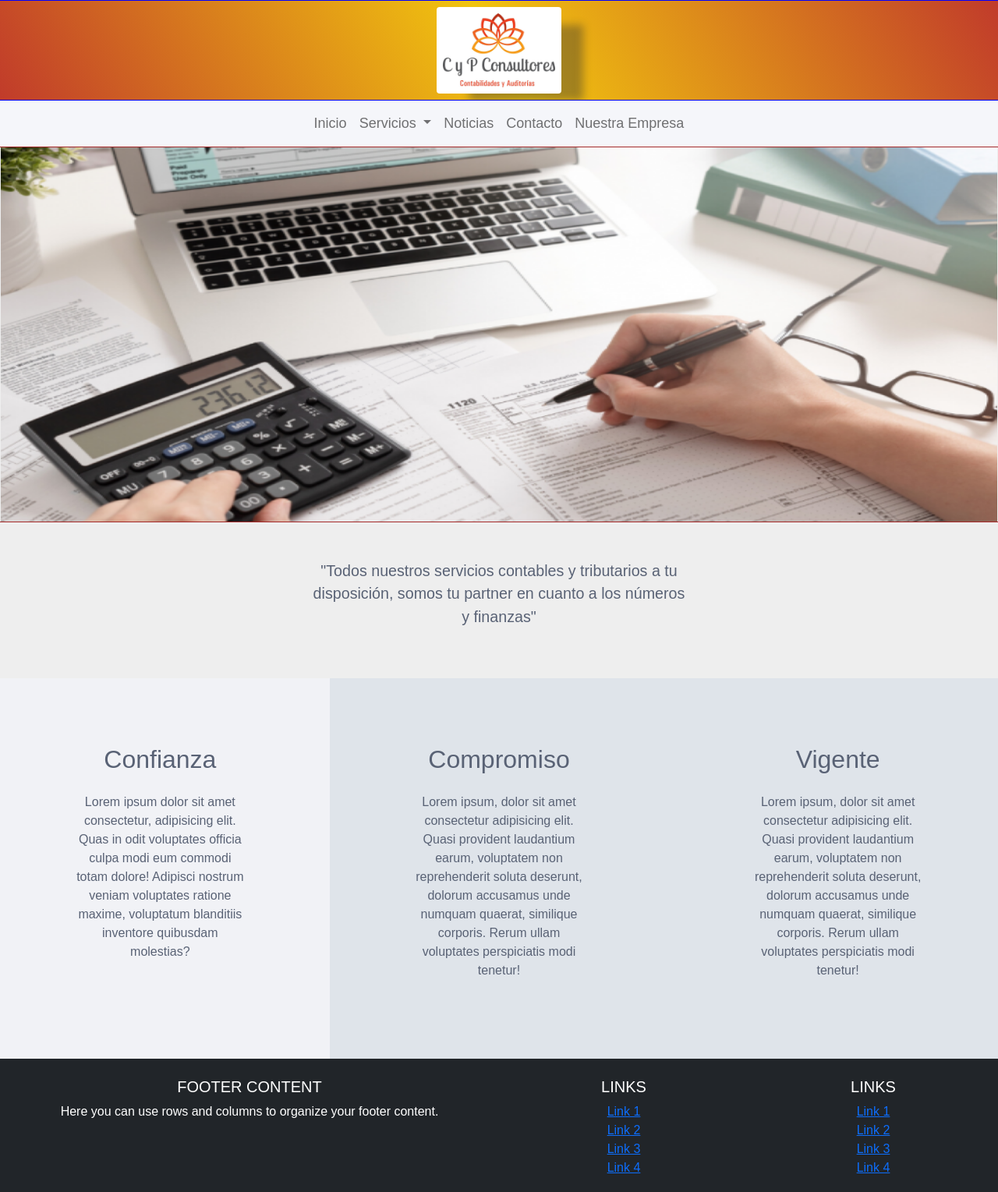
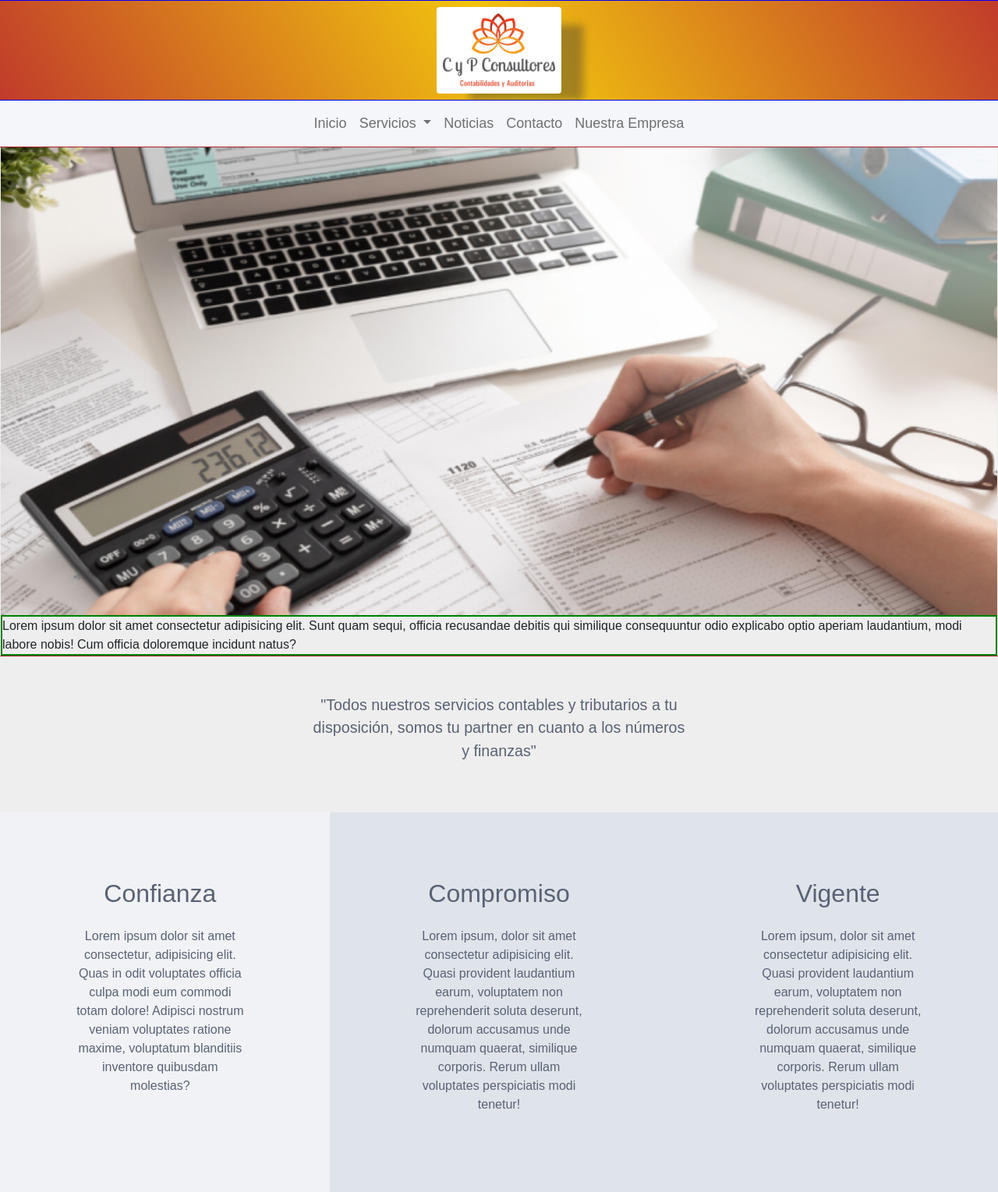
Before and after one commit to Toqui012/ContabilidadCeci, a PHP site: page / in a window 1280 px wide. Shown: the top 1529 px of the page at 78% size. Run offline with PHP 8.4, Linux system fonts and the light colour scheme; some libraries are stand-ins or nearby versions.

Commit message:
Nueva mejora de pagina

```diff
--- a/index.html
+++ b/index.html
@@ -12,7 +12,7 @@
 <body>
 
     <div class="row">
-        <div class="col-md-12 p-2 contenedorEncabezado" style="border: solid 1px blue;">
+        <div class="col-xl-12 p-2 contenedorEncabezado" style="border: solid 1px blue;">
             <div class="container-fluid">
                 <img src="assets/Logo.png" class="mx-auto d-flex p-2" id="imgLogo" alt="logoPortada">
             </div>
@@ -75,7 +75,10 @@
 
             <div class="row" id="sectionPrincipal">
                 <div class="col" style="border: solid 1px brown;">
-                    <img src="assets/imagen 1.png" class="img-fluid" alt="Responsive image" style="width: 100%; height: 60vh;">
+                    <img src="assets/imagen 1.png" class="img-fluid" alt="Responsive image" id="logoCentral">
+                    <div class="col" style="border: solid 2px green;">
+                        Lorem ipsum dolor sit amet consectetur adipisicing elit. Sunt quam sequi, officia recusandae debitis qui similique consequuntur odio explicabo optio aperiam laudantium, modi labore nobis! Cum officia doloremque incidunt natus?
+                    </div>
                 </div>
                 <div class="col-md-12 align-self-center pt-5 pb-5" id="servicePreview" >
                     <div class="container col-md-5">
--- a/style.css
+++ b/style.css
@@ -80,3 +80,8 @@ li , a{
 .contenedorEncabezado{
     background: linear-gradient(-120deg, #c0392b,#f1c40f,#c0392b);
 }
+
+#logoCentral{
+    width: 100%;
+    height: 75vh;
+}
```
